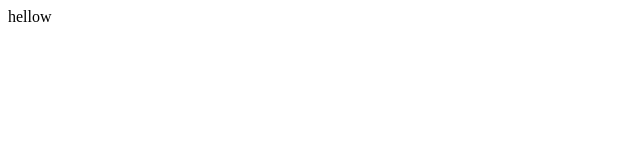
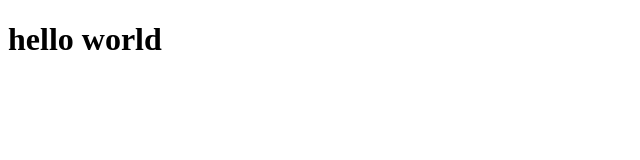
Before and after one commit to fujiiai/fujiiai.github.io, a plain HTML site: page index.html in a window 1280 px wide. Shown: the whole page, without its empty margins (0-640 px from the left). Drawn offline with Linux system fonts and the light colour scheme.

Commit message:
index h1

```diff
--- a/index.html
+++ b/index.html
@@ -5,6 +5,6 @@
   <title>Document</title>
 </head>
 <body>
-  hellow
+  <h1>hello world</h1>
 </body>
 </html>
```
